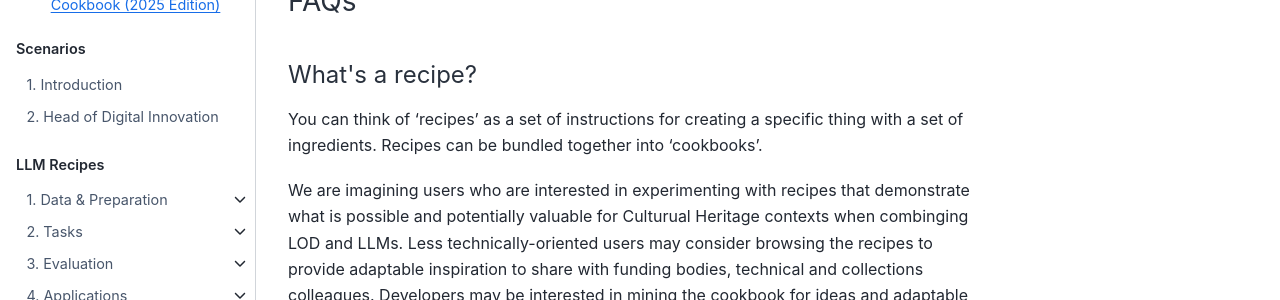
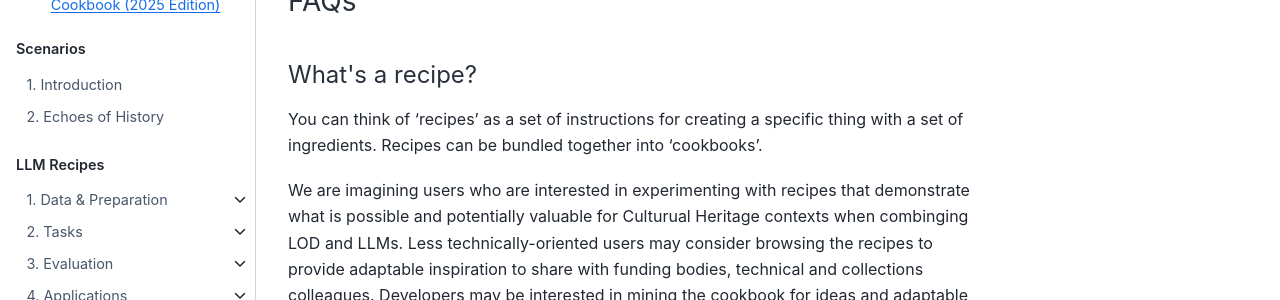
Before and after one commit to pelagios/llm-lod-enriching-heritage, a Jupyter Book: the page built from faqs.md, in a window 1280 px wide. Shown: the part 177-477 px from the top of the page. Built offline with Jupyter Book 1.0.4 settings and Sphinx 7.4.7 and the Sphinx Book theme 1.1.4, drawn with Linux system fonts in a browser that asks for light colours; pages that are not in the unit, such as notebooks, are missing from menus.

Commit message:
Update _toc.yml

```diff
--- a/_toc.yml
+++ b/_toc.yml
@@ -8,7 +8,7 @@ parts:
       - file: scenarios/intro
         title: Introduction
       - file: scenarios/scenario_1
-        title: Head of Digital Innovation
+        title: Echoes of History
 
   - caption: LLM Recipes
     numbered: True
```
